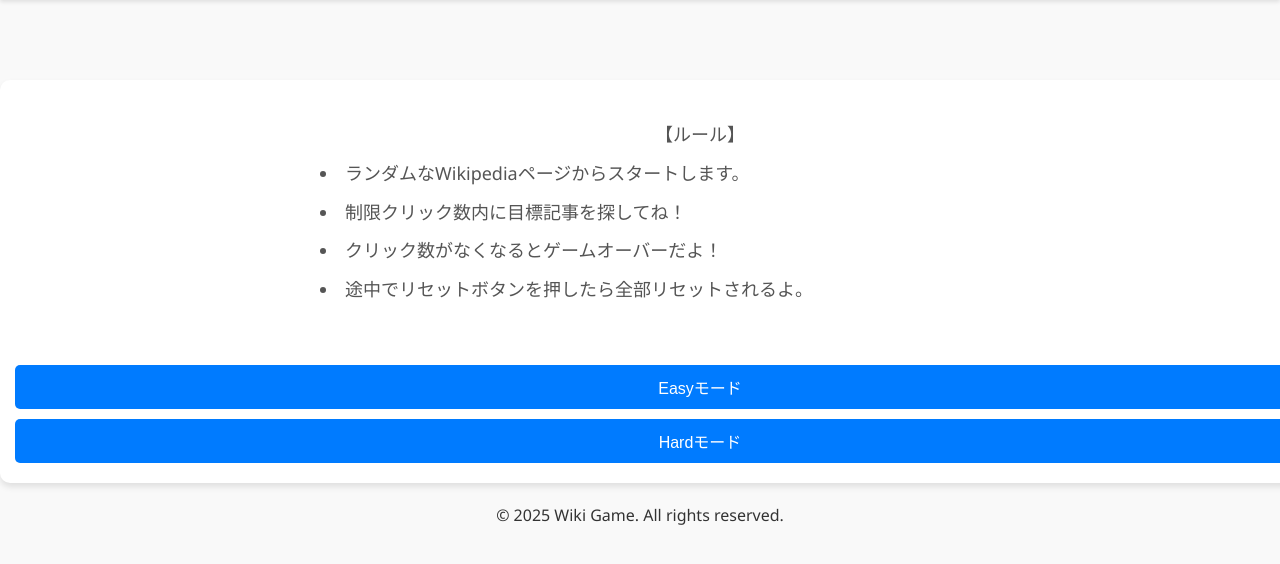
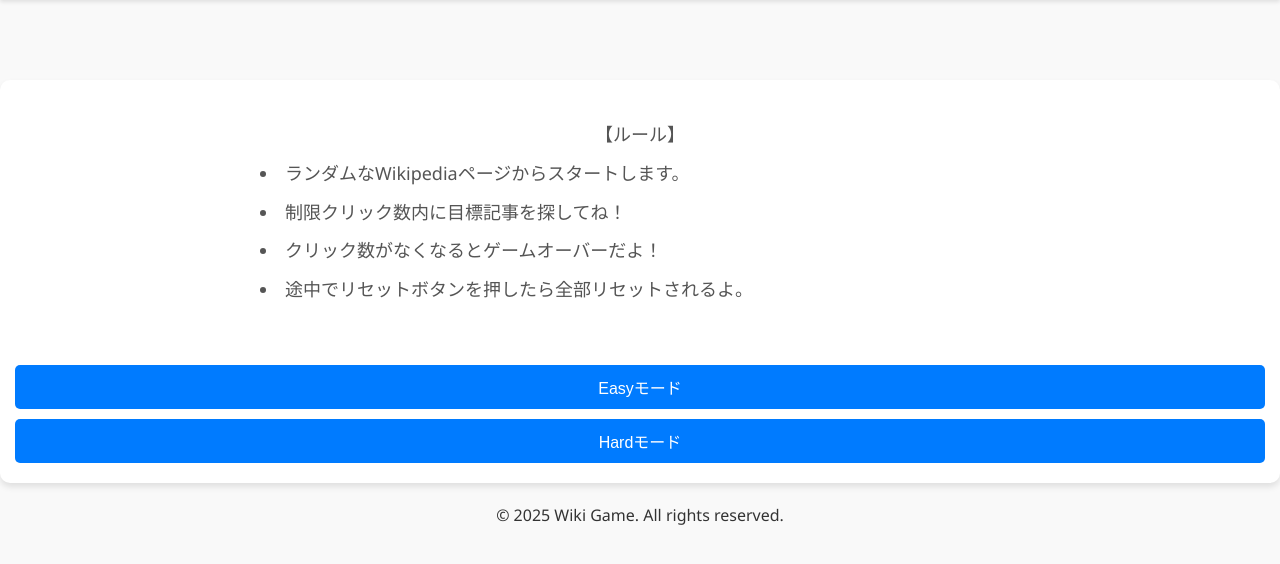
Before and after one commit to usatan-lab/WikiGame, a Flask app: page / in a window 1280 px wide; the page is wider, and only the part inside the window is pictured. Shown: the part 60-624 px from the top of that part. Run offline with Flask 3, Linux system fonts and the light colour scheme.

Commit message:
media css change

```diff
--- a/static/css/styles.css
+++ b/static/css/styles.css
@@ -294,7 +294,7 @@ header {
 
     /* 全体の幅を広げる */
     .container {
-        width: 160%; /* 幅をさらに広げる */
+        width: 100%; /* 幅をさらに広げる */
         padding: 20px 15px; /* パディングを広げる */
     }
 }
```
